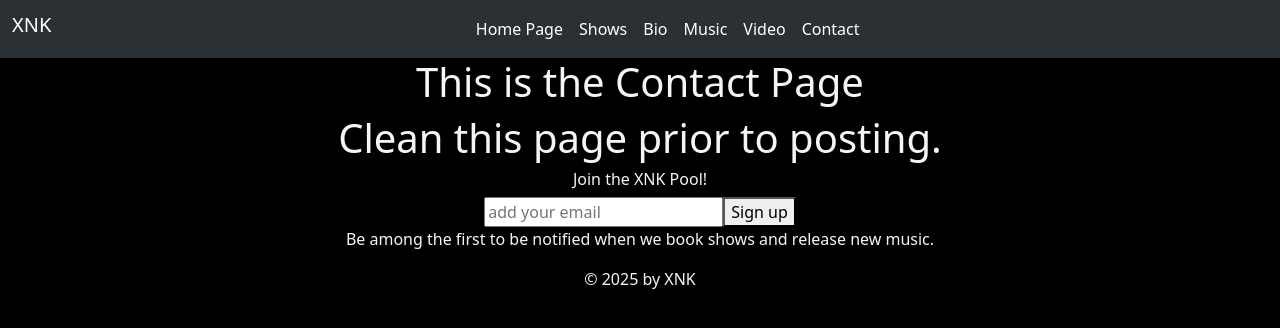
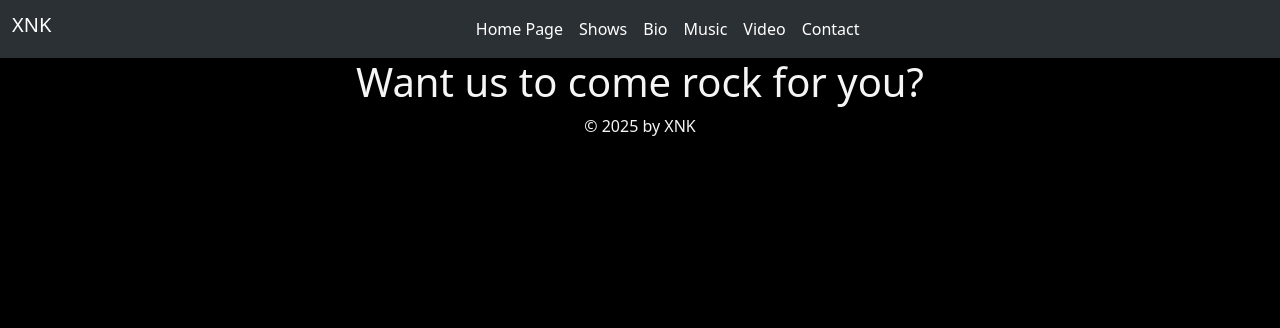
Before and after one commit to Aaron-Quickstart/tester_projects, a React (Vite) app in the folder XNKwebsite/website_for_xnk_react/: page /contact in a window 1280 px wide. Shown: the top 328 px of the page. Built offline with nearby package versions, Linux system fonts and the light colour scheme.

Commit message:
nearing completion

```diff
--- a/XNKwebsite/website_for_xnk_react/src/pages/Contact.jsx
+++ b/XNKwebsite/website_for_xnk_react/src/pages/Contact.jsx
@@ -1,6 +1,5 @@
 import FooterNote from "../componets/FooterNote";
 import NavigationLinks from "../componets/NavigationLinks";
-import SignUpForm from "../componets/SignupForm";
 
 
 
@@ -13,11 +12,14 @@ export default function Contact()
     return(
     <>
         <NavigationLinks/>
-        <h1>This is the Contact Page</h1>
-        <h1>Clean this page prior to posting.</h1>
+        <h1>Want us to come rock for you?</h1>
 
-        <SignUpForm/>
+
         <FooterNote/>
     </>
     )
 }
+
+/*
+
+*/
```
